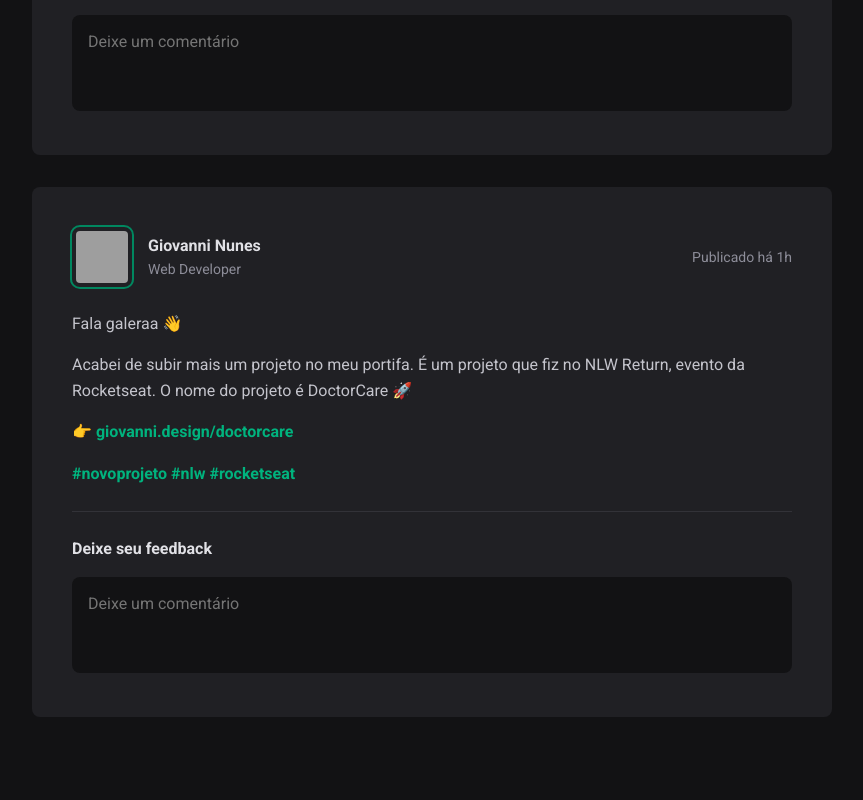
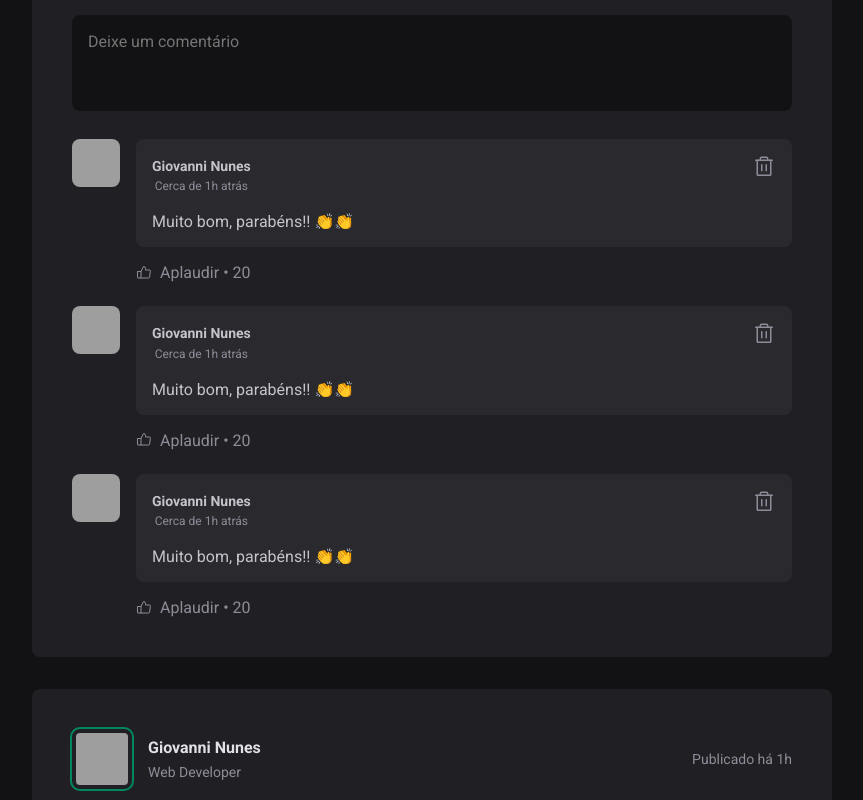
Before and after one commit to Vanim77/ignite-feed, a React (Vite) app: page / in a window 1280 px wide. Shown: the part 480-1280 px from the top of the page, without its empty margins (352-1215 px from the left). Before the commit the page ends 1229 px from the top, so only its background shows below. Built offline with nearby package versions, Linux system fonts and the light colour scheme; grey boxes are pictures that could not be loaded.

Commit message:
:sparkles: feat: add static Comments on App

```diff
--- a/src/components/Post.jsx
+++ b/src/components/Post.jsx
@@ -1,3 +1,4 @@
+import { Comment } from './Comment';
 import styles from './Post.module.css';
 
 export function Post() {
@@ -12,7 +13,7 @@ export function Post() {
               </div>
           </div>
 
-          <time title="20 de Janeiro às 08:13h" dateTime="2023-01-20 09:12:30">Publicado há 1h</time>
+          <time title="20 de Janeiro às 09:13h" dateTime="2023-01-20 09:12:30">Publicado há 1h</time>
         </header>
 
         <div className={styles.content}>
@@ -31,6 +32,12 @@ export function Post() {
             <button type="submit">Comentar</button>
           </footer>
         </form>
+
+        <div className={styles.commentList}>
+          <Comment />
+          <Comment />
+          <Comment />
+        </div>
       </article>
     );
 }
```
